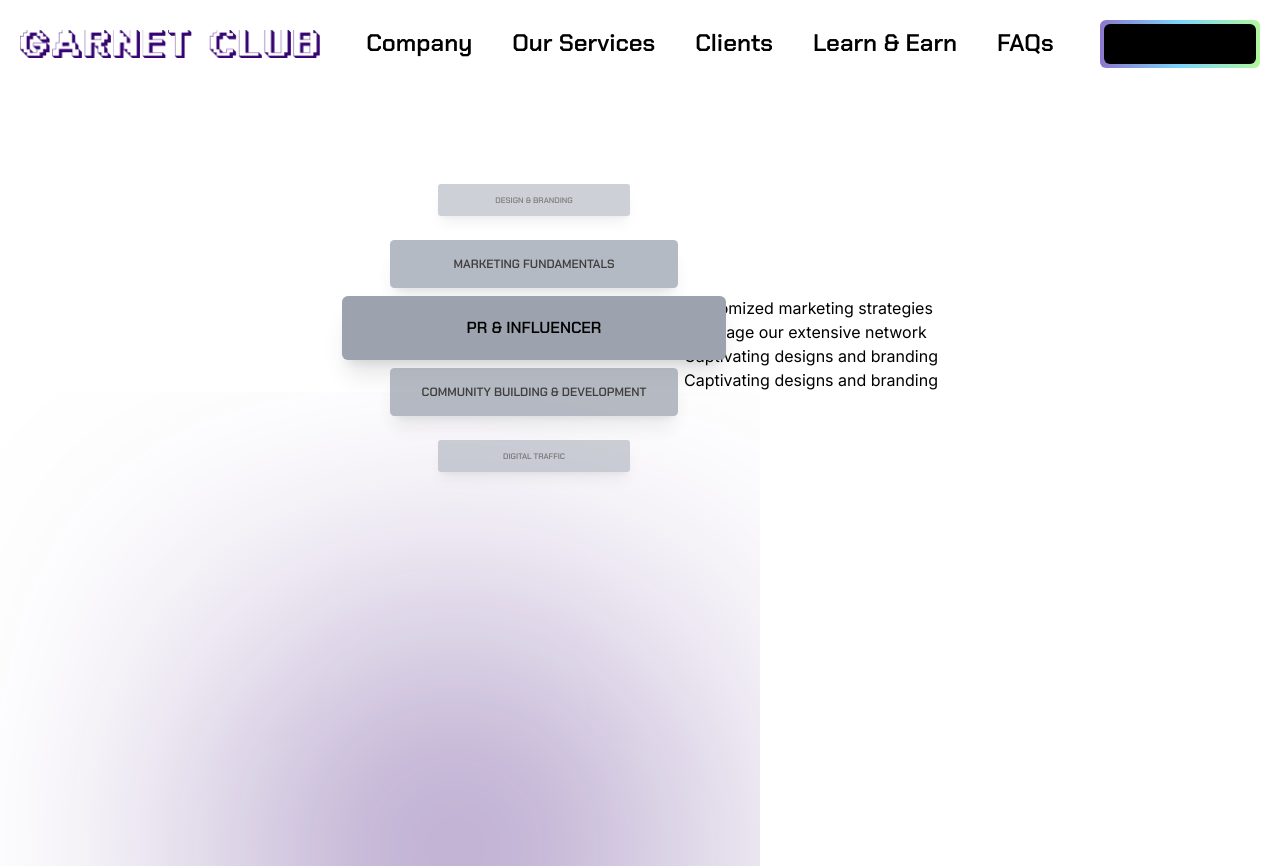
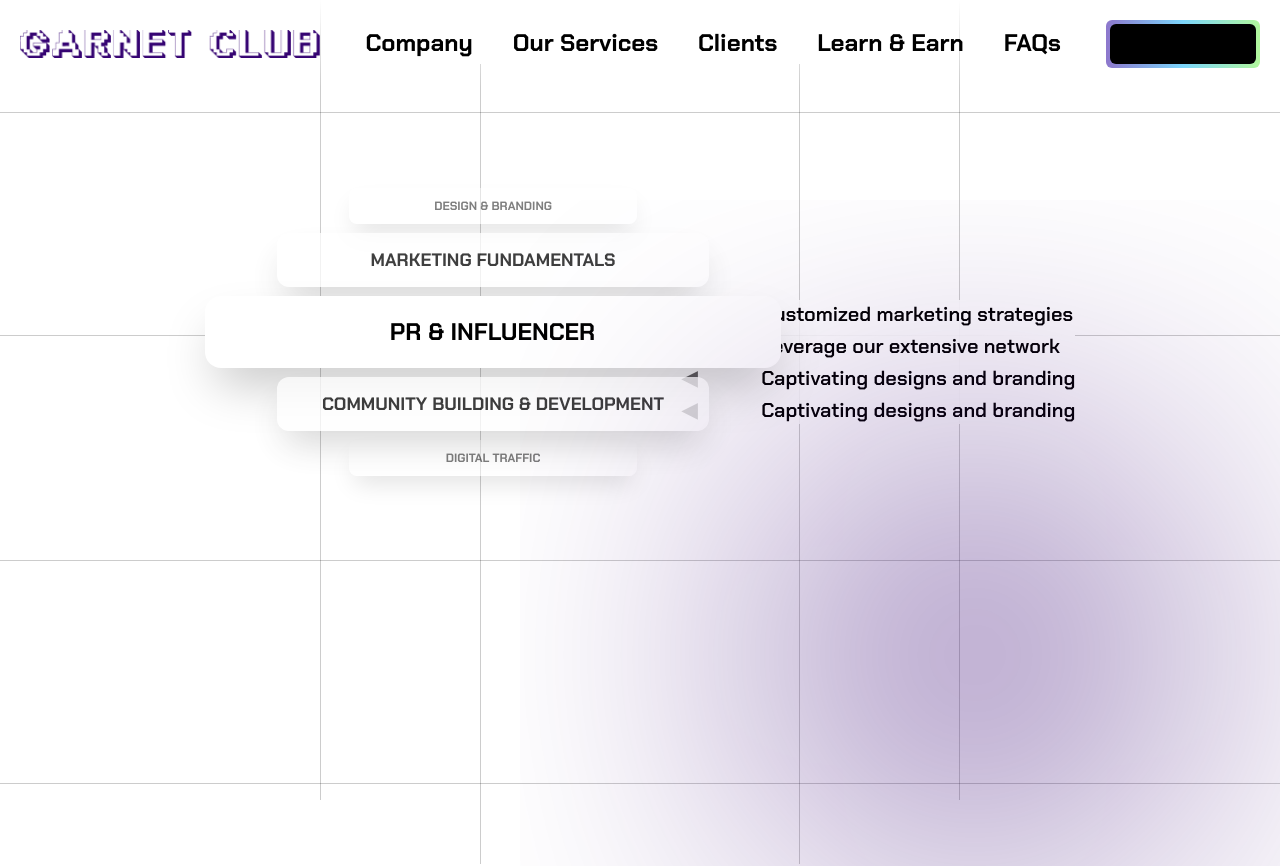
Before and after one commit to notnotrachit/garnet, a Next.js app: page / in a window 1280 px wide. Shown: the top 866 px of the page. Built offline with nearby package versions, Linux system fonts and the light colour scheme.

Commit message:
carousel working, bg grid init

```diff
--- a/app/globals.css
+++ b/app/globals.css
@@ -26,3 +26,8 @@ body {
     text-wrap: balance;
   }
 }
+
+li::marker {
+  content: "◀";
+  color: #626262;
+}
--- a/app/page.tsx
+++ b/app/page.tsx
@@ -1,22 +1,31 @@
 import Image from "next/image";
 import Navbar from "@/components/navbar";
 import VCarusel from "@/components/vcarusel";
+import Gridbg from "@/components/gridbg";
+import { Chakra_Petch } from "next/font/google";
+
+const chakra_petch = Chakra_Petch({
+  subsets: ["latin"],
+  weight: ["400", "700"],
+});
 
 export default function Home() {
   return (
-    <>
+    <div className={chakra_petch.className}>
+      <Gridbg />
       <Navbar />
-      <div className=" mt-52 flex justify-evenly">
+      <div className=" mt-52 flex justify-evenly space-x-72">
         <VCarusel />
-        <div className="text-black">
-          <ul>
-            <li>Customized marketing strategies</li>
-            <li>Leverage our extensive network</li>
-            <li>Captivating designs and branding</li>
-            <li>Captivating designs and branding</li>
+        <div className="text-black font-semibold text-xl">
+          <ul className="list-disc bg-gradient-to-r from-white/80 to-white">
+            <li className="pl-16 my-1">Customized marketing strategies</li>
+            <li className="pl-16 my-1">Leverage our extensive network</li>
+            <li className="pl-16 my-1">Captivating designs and branding</li>
+            <li className="pl-16 my-1">Captivating designs and branding</li>
           </ul>
         </div>
       </div>
+      <div className="absolute right-0 top-1/4">
         <svg
           width="760"
           height="910"
@@ -51,6 +60,7 @@ export default function Home() {
             </filter>
           </defs>
         </svg>
-    </>
+      </div>
+    </div>
   );
 }
--- a/components/caruselelement.tsx
+++ b/components/caruselelement.tsx
@@ -20,7 +20,7 @@ const chakra = Chakra_Petch({
 
 
 export default function CaruselElement(props: { content: string, init_pos: number}) {
-      let initial_class = " w-96 shadow-xl transition-all ease-in-out bg-gray-400 text-black text-center py-5 font-bold rounded-md";
+      let initial_class = " w-[36rem] shadow-2xl text-2xl transition-all ease-in-out bg-white text-black text-center py-5 font-bold rounded-[16px]";
       if (props.init_pos === 0) {
         initial_class += " translate-0 scale-100 opacity-100";
       }
@@ -28,16 +28,16 @@ export default function CaruselElement(props: { content: string, init_pos: numbe
         initial_class += " -translate-y-full scale-75 opacity-75";
       }
       else if (props.init_pos === 2) {
-        initial_class += " -translate-y-[200%] scale-50 opacity-50";
+        initial_class += " -translate-y-[175%] scale-50 opacity-50";
       }
-      else if (props.init_pos === 3) {
-        initial_class += " -translate-y-[300%] scale-0 opacity-0";
-      }
-      else if (props.init_pos === -3) {
-        initial_class += " translate-y-[300%] scale-0 opacity-0";
-      }
+      // else if (props.init_pos === 3) {
+      //   initial_class += " -translate-y-[300%] scale-0 opacity-0";
+      // }
+      // else if (props.init_pos === -3) {
+      //   initial_class += " translate-y-[300%] scale-0 opacity-0";
+      // }
       else if (props.init_pos === -2) {
-        initial_class += " translate-y-[200%] scale-50 opacity-50";
+        initial_class += " translate-y-[175%] scale-50 opacity-50";
       }
       else if (props.init_pos === -1) {
         initial_class += " translate-y-full scale-75 opacity-75";
@@ -56,13 +56,13 @@ export default function CaruselElement(props: { content: string, init_pos: numbe
               pos = 1;
             } else if (pos === 1) {
               const orig_class = element.className;
-              const new_class = orig_class.replace("-translate-y-full", "-translate-y-[200%]").replace("scale-75", "scale-50").replace("opacity-75", "opacity-50");
+              const new_class = orig_class.replace("-translate-y-full", "-translate-y-[175%]").replace("scale-75", "scale-50").replace("opacity-75", "opacity-50");
               element.className = new_class;
               pos = 2;
             }
             else if (pos === 2) {
               const orig_class = element.className;
-              const new_class = orig_class.replace("-translate-y-[200%]", "translate-y-[200%]");
+              const new_class = orig_class.replace("-translate-y-[175%]", "translate-y-[175%]");
               element.className = new_class;
               pos = -2;
             }
@@ -74,13 +74,13 @@ export default function CaruselElement(props: { content: string, init_pos: numbe
             }
             // else if (pos === -3) {
             //   const orig_class = element.className;
-            //   const new_class = orig_class.replace("translate-y-[300%]", "translate-y-[200%]").replace("scale-0", "scale-50").replace("opacity-0", "opacity-50");
+            //   const new_class = orig_class.replace("translate-y-[300%]", "translate-y-[175%]").replace("scale-0", "scale-50").replace("opacity-0", "opacity-50");
             //   element.className = new_class;
             //   pos = -2;
             // }
             else if (pos === -2) {
               const orig_class = element.className;
-              const new_class = orig_class.replace("translate-y-[200%]", "translate-y-full").replace("scale-50", "scale-75").replace("opacity-50", "opacity-75");
+              const new_class = orig_class.replace("translate-y-[175%]", "translate-y-full").replace("scale-50", "scale-75").replace("opacity-50", "opacity-75");
               element.className = new_class;
               pos = -1;
             }
--- /dev/null
+++ b/components/gridbg.tsx
@@ -0,0 +1,16 @@
+
+
+export default function Gridbg() {
+    return (
+      <div className="absolute left-0 top-0 w-full -z-10">
+        <div className="flex justify-center">
+          <div className="border-x border-black/20 w-1/2 h-screen absolute"></div>
+          <div className="border-x border-black/20 w-1/4 h-screen absolute mx-auto mt-16"></div>
+        </div>
+        <div className="flex-col">
+          <div className="border-y border-black/20 w-screen h-56 absolute mt-28"></div>
+          <div className="border-y border-black/20 w-screen h-56 absolute mt-[21rem] translate-y-full"></div>
+        </div>
+      </div>
+    );
+}
--- a/components/navbar.tsx
+++ b/components/navbar.tsx
@@ -8,7 +8,7 @@ const chakra = Chakra_Petch({ weight: ["400","600"], style: "normal", subsets: [
 export default function Navbar() {
     return (
       <>
-        <div className="flex justify-between p-5">
+        <div className="flex justify-between p-5 bg-gradient-to-t from-white/0 to-white">
           <div className="flex items-center">
             <Image
               src="/final_logo_GC_light 4.png"
--- a/components/vcarusel.tsx
+++ b/components/vcarusel.tsx
@@ -4,7 +4,7 @@ import CaruselElement from './caruselelement'
 export default function VCarusel() {
     return (
       <>
-        <div className="flex-col -ml-1/2">
+        <div className="flex-col">
 
           {/* <CaruselElement
             content="COMMUNITY BUILDING & DEVELOPMENT"
```
Lines whose indentation alone changed are shown as unchanged.
